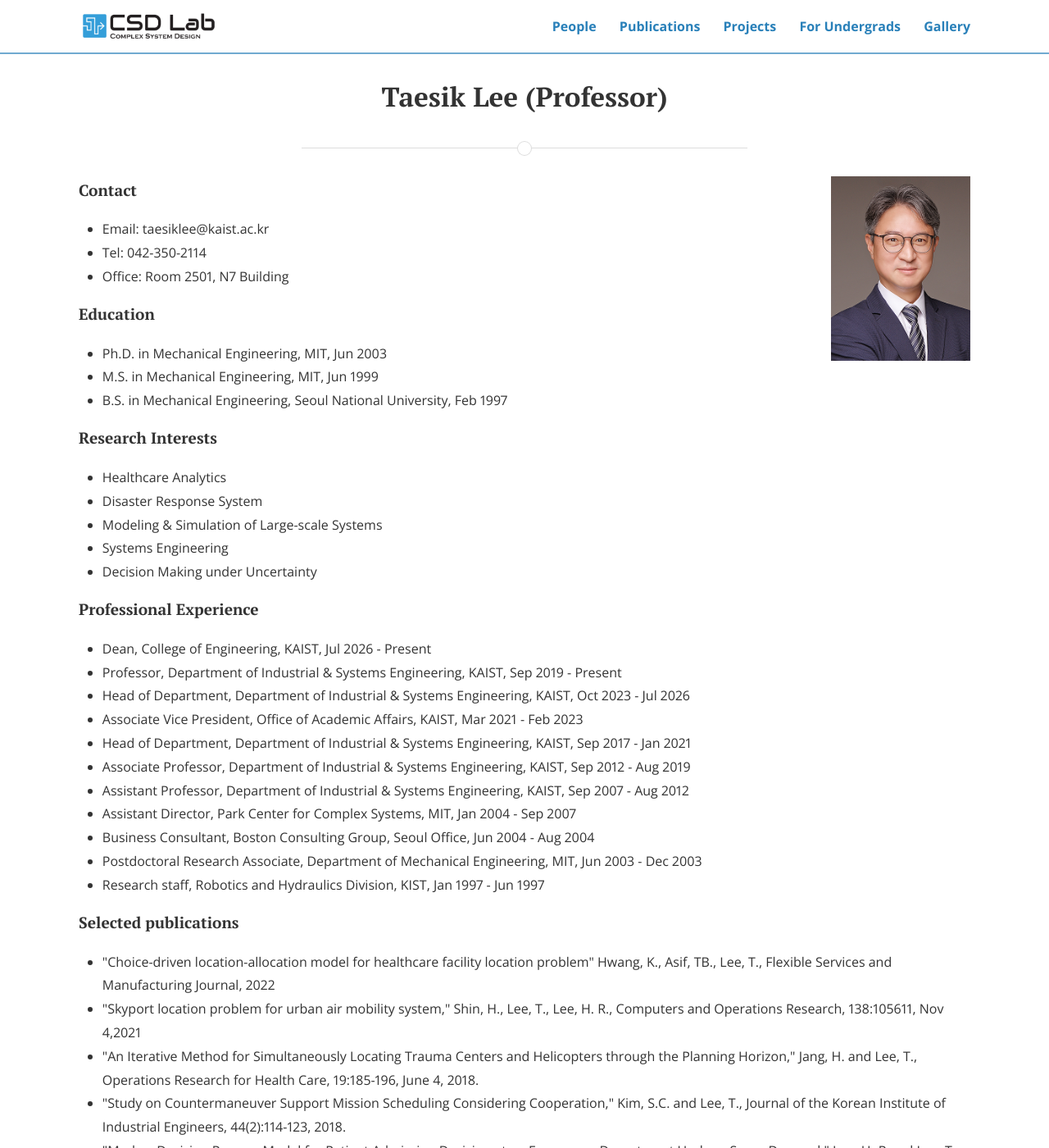
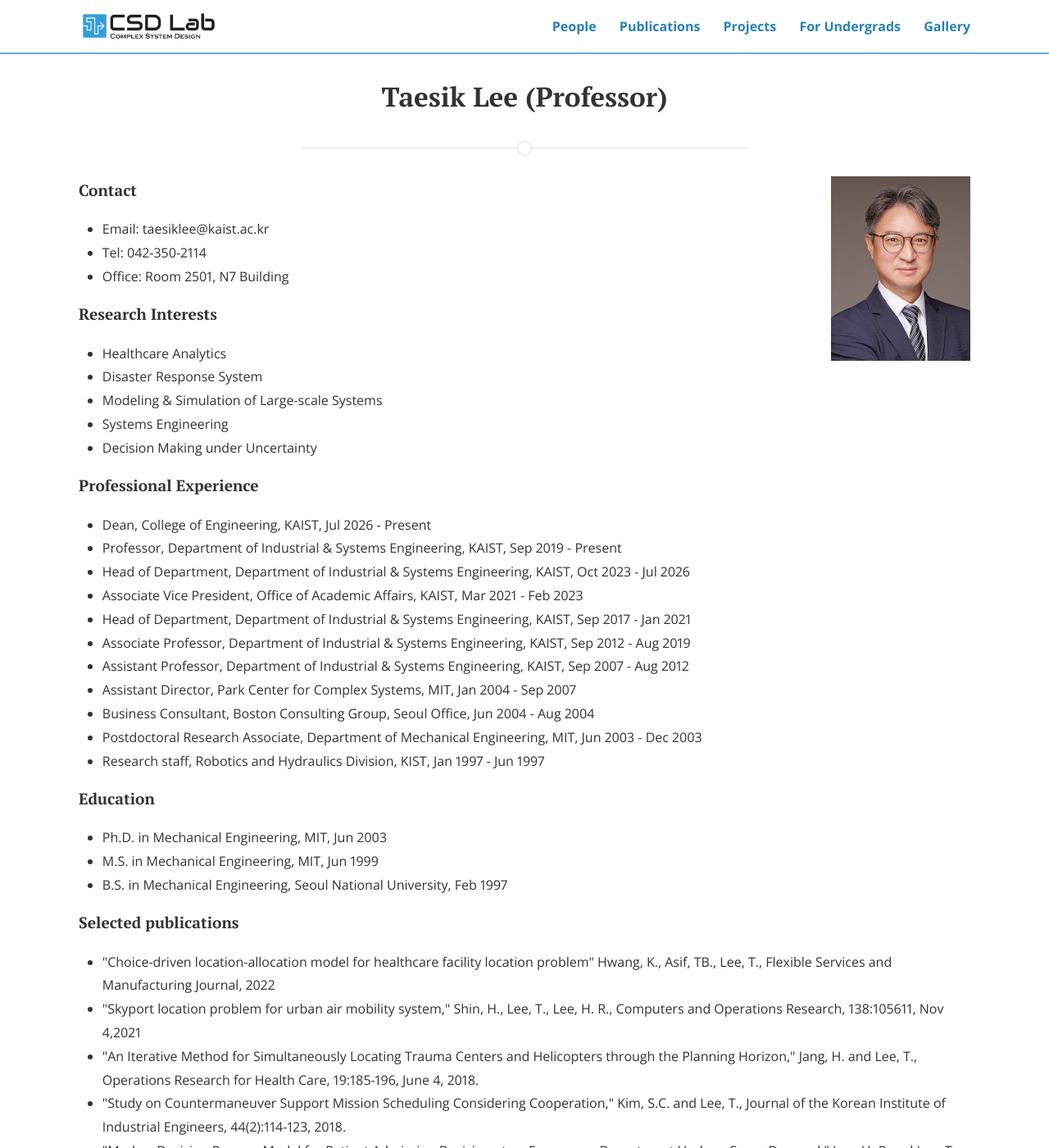
Before and after one commit to CSDlab-KAIST/csdlab-kaist.github.io, a Jekyll site: the page built from people/Professor.html, in a window 1280 px wide and 1400 px high. Shown: the whole window at 82% size. Built offline with Jekyll 4.4.1, drawn with Linux system fonts in a browser that asks for light colours; nearby versions of some CDN libraries; part of the change alters nothing that is shown.

Commit message:
Update Professor.html

```diff
--- a/people/Professor.html
+++ b/people/Professor.html
@@ -15,12 +15,6 @@ title: Taesik Lee (Professor)
   <li>Email: taesiklee@kaist.ac.kr</li>
   <li>Tel: 042-350-2114</li>
   <li>Office: Room 2501, N7 Building</li>
-</ul>
-<h4>Education</h4>
-<ul>
-  <li>Ph.D. in Mechanical Engineering, MIT, Jun 2003 </li>
-  <li>M.S. in Mechanical Engineering, MIT, Jun 1999 </li>
-  <li>B.S. in Mechanical Engineering, Seoul National University, Feb 1997</li>
 </ul>
 
 <h4>Research Interests</h4>
@@ -45,6 +39,13 @@ title: Taesik Lee (Professor)
   <li>Business Consultant, Boston Consulting Group, Seoul Office, Jun 2004 - Aug 2004</li>
   <li>Postdoctoral Research Associate, Department of Mechanical Engineering, MIT, Jun 2003 - Dec 2003</li>
   <li>Research staff, Robotics and Hydraulics Division, KIST, Jan 1997 - Jun 1997</li>
+</ul>
+
+<h4>Education</h4>
+<ul>
+  <li>Ph.D. in Mechanical Engineering, MIT, Jun 2003 </li>
+  <li>M.S. in Mechanical Engineering, MIT, Jun 1999 </li>
+  <li>B.S. in Mechanical Engineering, Seoul National University, Feb 1997</li>
 </ul>
 
 <h4>Selected publications</h4>
```
